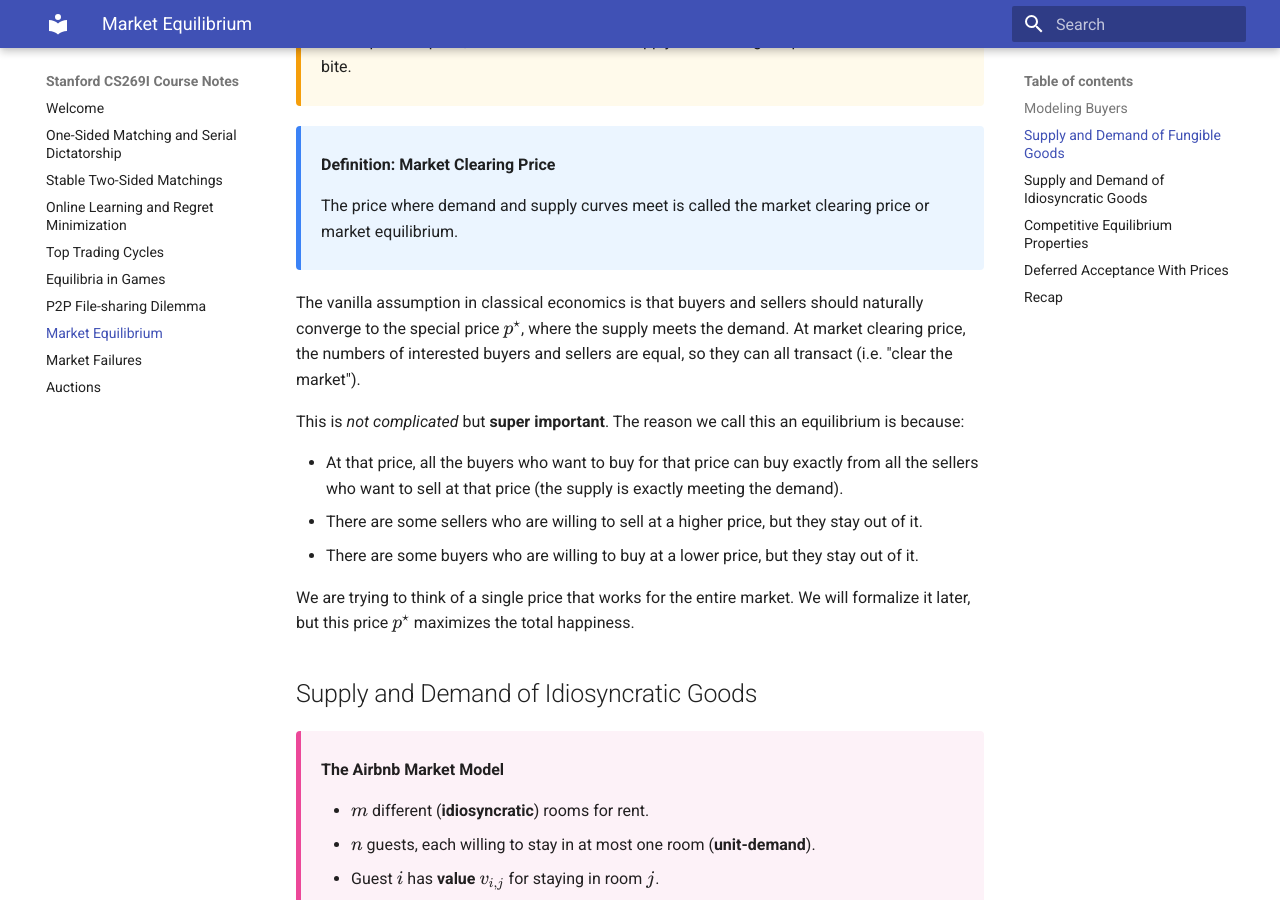
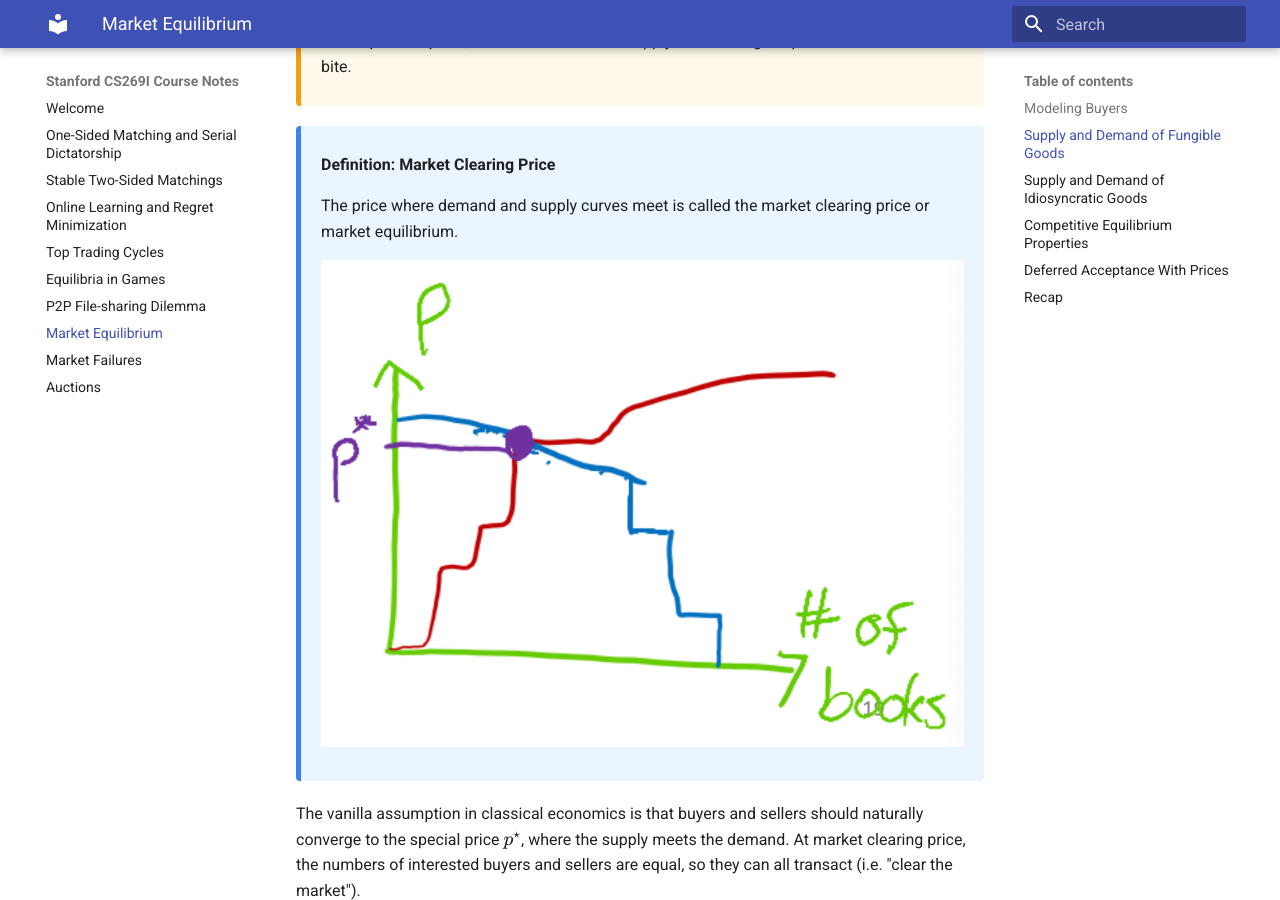
Before and after one commit to thibaudclement/cs269i, an MkDocs documentation site: the page built from docs/lecture6.md, in a window 1280 px wide and 900 px high, scrolled down 5179 px. Built offline with MkDocs 1.6.1 and Material for MkDocs 9.7.7, drawn with Linux system fonts in a browser that asks for light colours.

Commit message:
Include image of market clearing price in Lecture 6

```diff
--- a/docs/lecture6.md
+++ b/docs/lecture6.md
@@ -132,6 +132,8 @@ In the short run the supply curve is therefore flat (perfectly elastic) at rough
 **Definition: Market Clearing Price**
 
 The price where demand and supply curves meet is called the market clearing price or market equilibrium.
+
+![Markeet Clearing Price](images/Markeet Clearing Price.png)
 
 </div>
 
```
